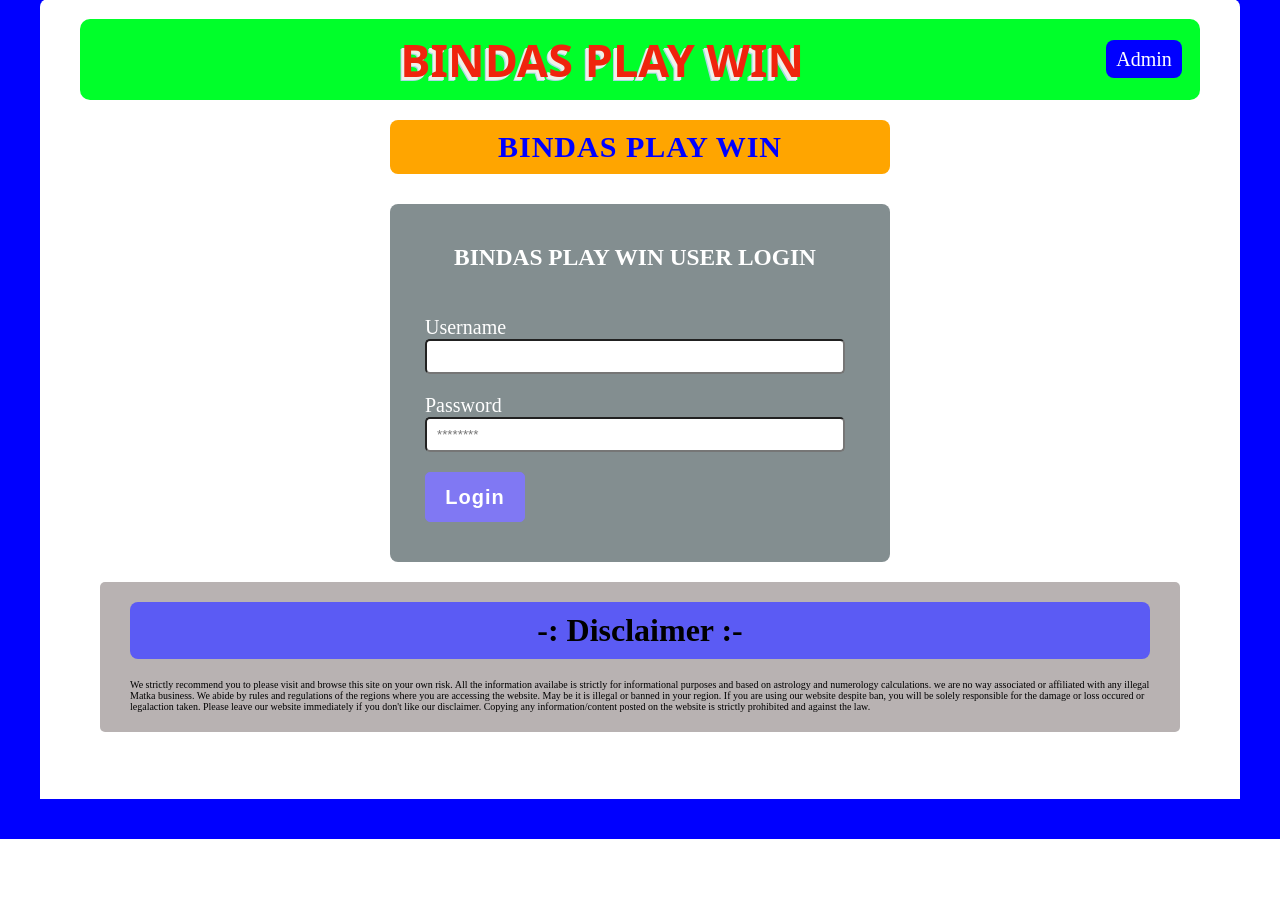
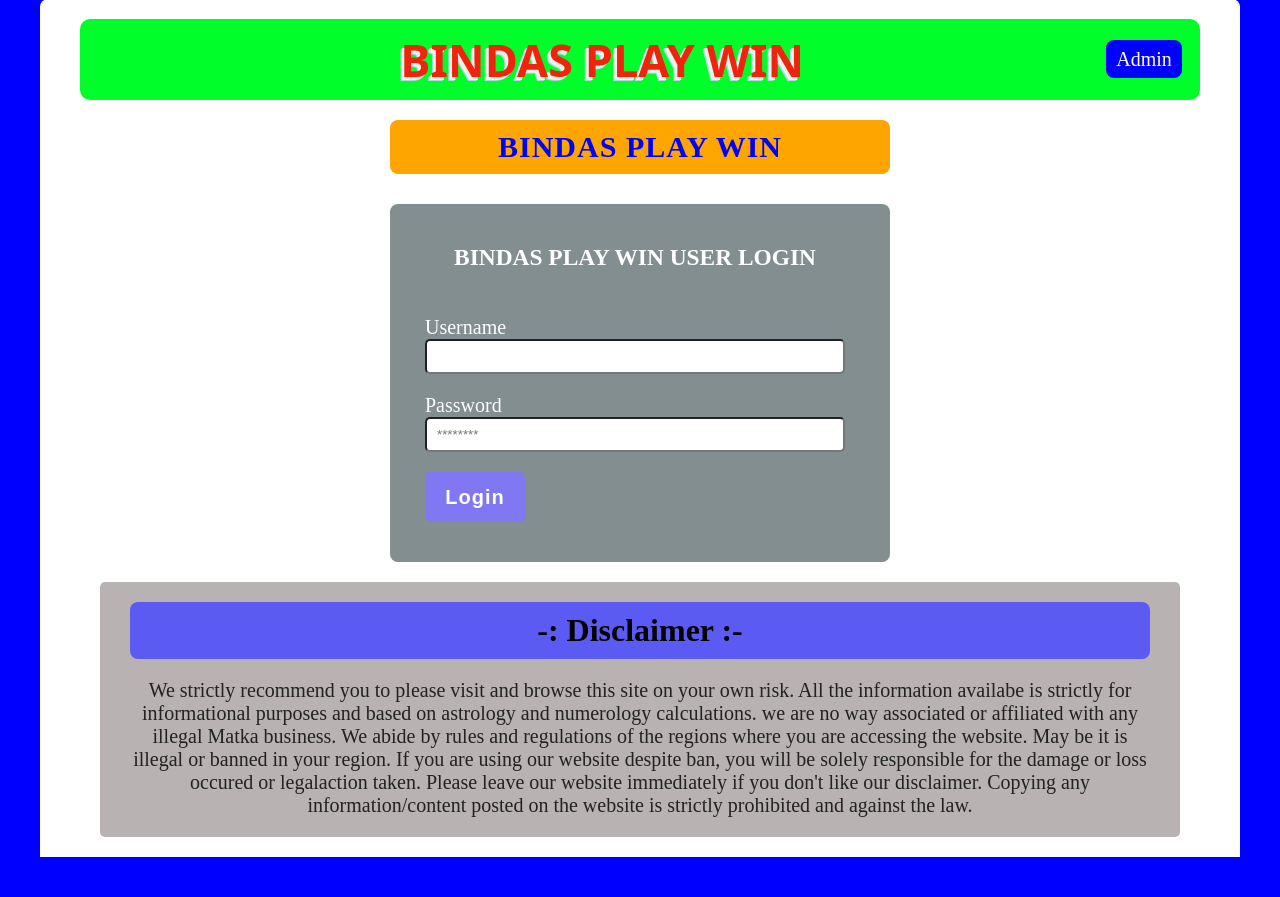
Before and after one commit to Prince-685/BindasPlay, a Django app: page / in a window 1280 px wide. Shown: the part 41-938 px from the top of the page. Before the commit the page ends 880 px from the top, so only its background shows below. Run offline with Django 4.2, Linux system fonts and the light colour scheme; data that the repository does not hold is empty.

Commit message:
final changes

```diff
--- a/assets/userinterface.css
+++ b/assets/userinterface.css
@@ -205,7 +205,7 @@ main .form{
     background: rgb(184, 178, 178);
     padding: 2rem 3rem;
     border-radius:0.5rem;
-    text-align: left;
+    text-align: center;
     margin: 0rem 2rem;
     margin-top: 2rem;
 }
@@ -218,7 +218,11 @@ main .form{
     padding: 1rem;
     border-radius: .8rem;
     margin-bottom: 2rem;
-    text-align: center;
+}
+
+.disclaimer .content{
+    font-size: 2rem;
+    color: #222;
 }
 
 
```
